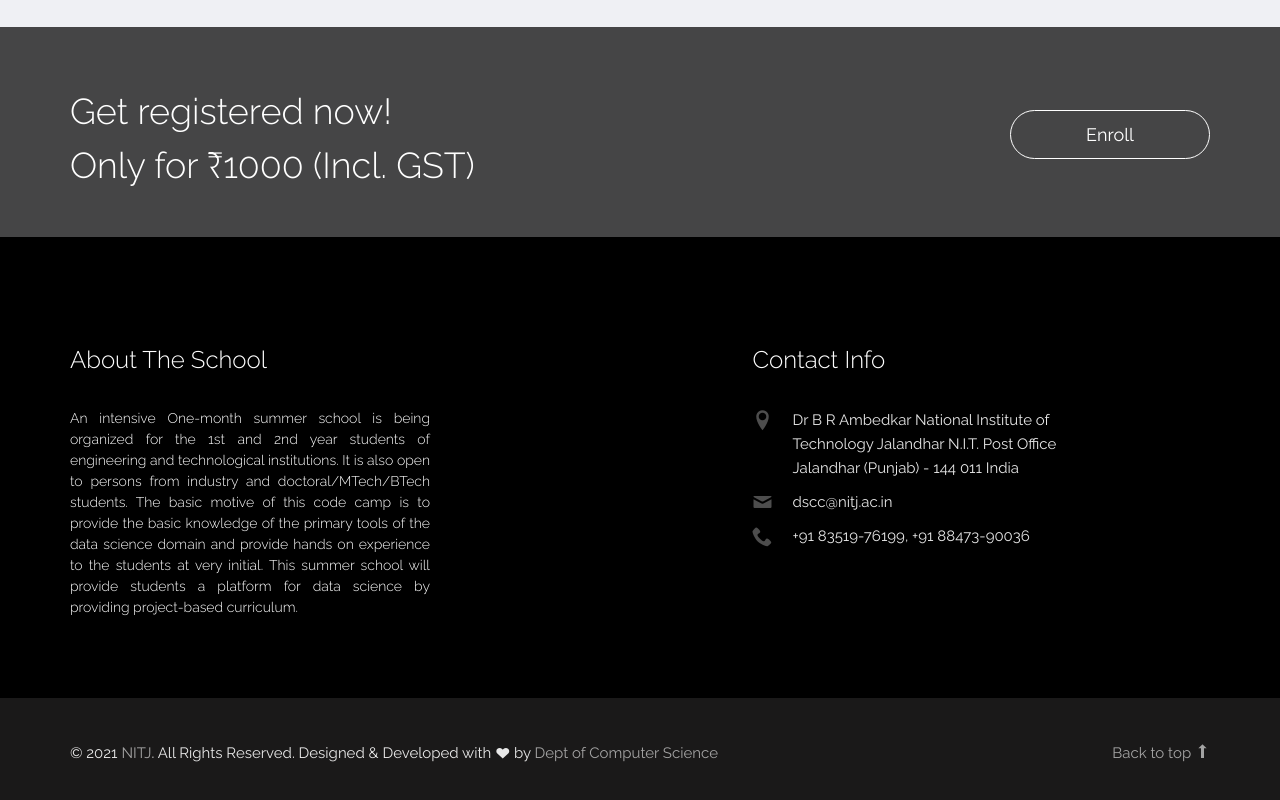
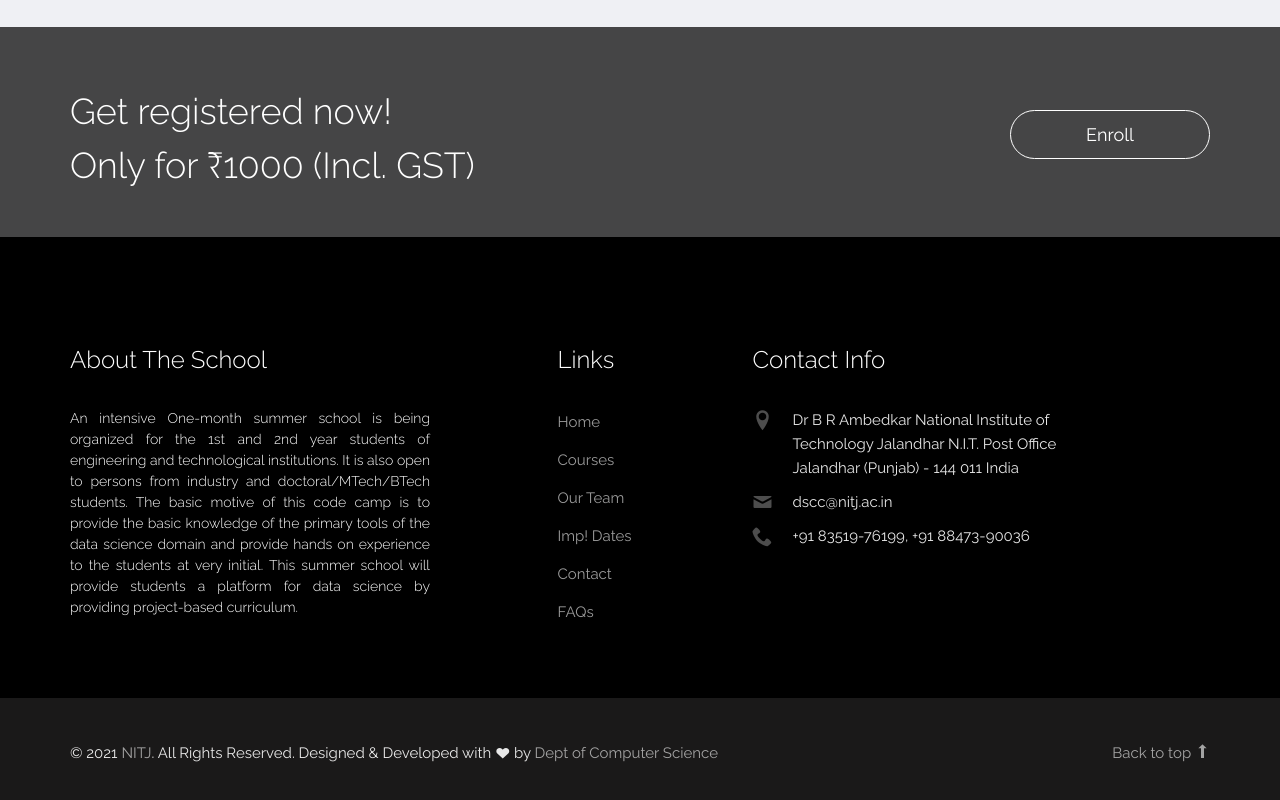
Before and after one commit to dscc-nitj/dscc-nitj.github.io, a website: page faq.html in a window 1280 px wide. Shown: the part 1744-2544 px from the top of the page. Drawn offline with Linux system fonts and the light colour scheme; files whose address does not match are found by name.

Commit message:
Update faq.html

```diff
--- a/faq.html
+++ b/faq.html
@@ -238,15 +238,15 @@
             </div>
             <div class="col-md-3 col-md-push-1">
               <div class="probootstrap-footer-widget">
-                <!-- <h3>Links</h3>
+                <h3>Links</h3>
                 <ul>
-                  <li class="col-md-12 col-sm-2"><a href="#">Home</a></li>
-                  <li class="col-md-12 col-sm-2"><a href="#">Courses</a></li>
-                  <li class="col-md-12 col-sm-2"><a href="#">Our Team</a></li>
-                  <li class="col-md-12 col-sm-2"><a href="#">Imp! Dates</a></li>
-                  <li class="col-md-12 col-sm-2"><a href="#">Contact</a></li>
-                  <li class="col-md-12 col-sm-2"><a href="#">FAQs</a></li>
-                </ul> -->
+                  <li class="col-md-12 col-sm-2"><a href="index.html">Home</a></li>
+                  <li class="col-md-12 col-sm-2"><a href="courses.html">Courses</a></li>
+                  <li class="col-md-12 col-sm-2"><a href="teachers.html">Our Team</a></li>
+                  <li class="col-md-12 col-sm-2"><a href="events.html">Imp! Dates</a></li>
+                  <li class="col-md-12 col-sm-2"><a href="contact.html">Contact</a></li>
+                  <li class="col-md-12 col-sm-2"><a href="faq.html">FAQs</a></li>
+                </ul>
               </div>
             </div>
             <div class="col-md-4">
```
